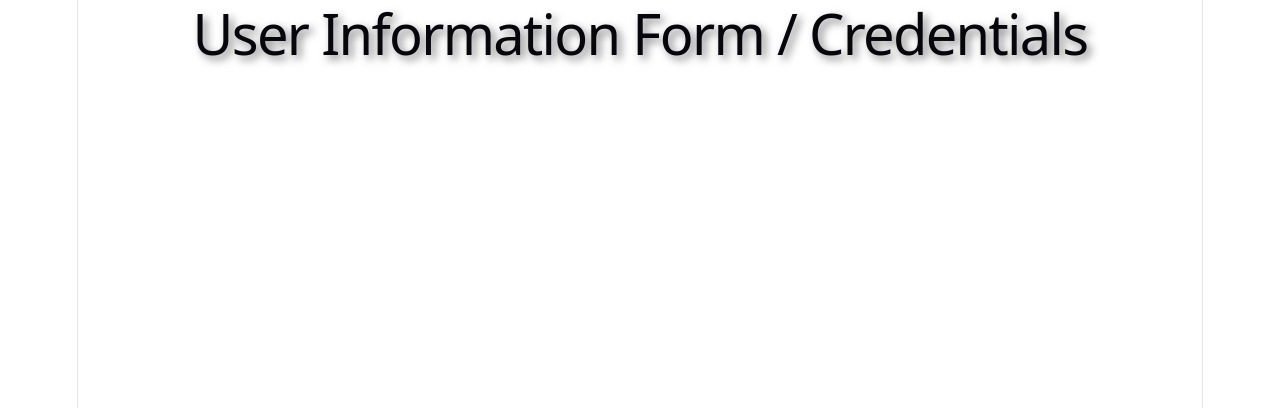
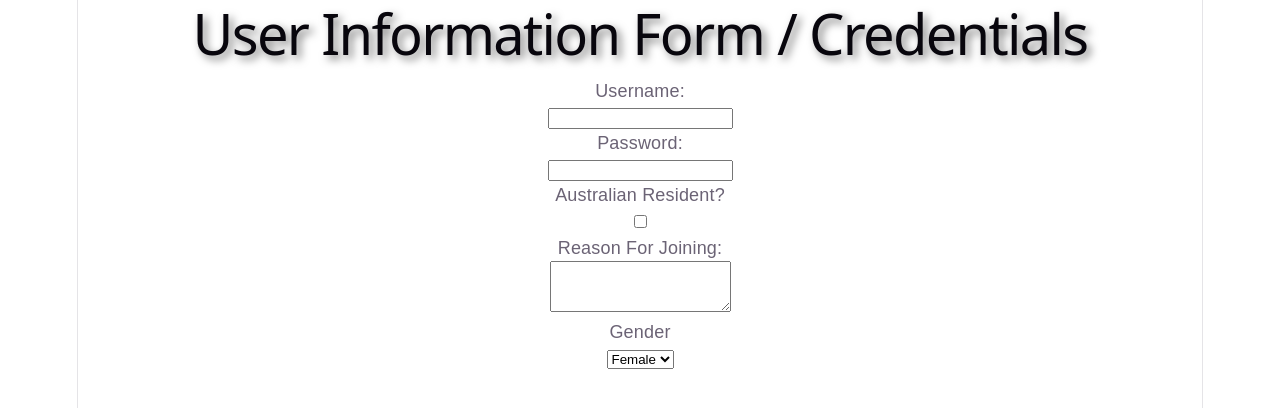
Before and after one commit to alan66603/tychen-library, a Vue app: page / in a window 1280 px wide. Shown: the top 408 px of the page. Built offline with nearby package versions, Linux system fonts and the light colour scheme.

Commit message:
Activity 2: Add form and input types
2.1 Replace the placeholder template with the form markup: username and
    password inputs, an Australian-resident checkbox, a reason textarea
    and a gender select, wrapped in a .form container.
2.2 Verified in the browser - all fields render, but unstyled.

```diff
--- a/src/components/LibraryRegistrationForm.vue
+++ b/src/components/LibraryRegistrationForm.vue
@@ -1,6 +1,26 @@
 <template>
-    <div>
-        <h1>User Information Form / Credentials</h1>
+    <div class="form">
+    <h1>User Information Form / Credentials</h1>
+        <form>
+            <label for="username">Username:</label><br>
+            <input type="text" id="username" name="username"><br>
+
+            <label for="password">Password:</label><br>
+            <input type="password" id="password" name="password"><br>
+
+            <label for="isAustralian">Australian Resident?</label><br>
+            <input type="checkbox" id="isAustralian" name="isAustralian"><br>
+
+            <label for="reason">Reason For Joining:</label><br>
+            <textarea id="reason" name="reason" rows="3"></textarea><br>
+
+            <label for="gender">Gender</label><br>
+            <select id="gender">
+                <option value="female">Female</option>
+                <option value="male">Male</option>
+                <option value="other">Other</option>
+            </select>
+        </form>
     </div>
 </template>
 
```
